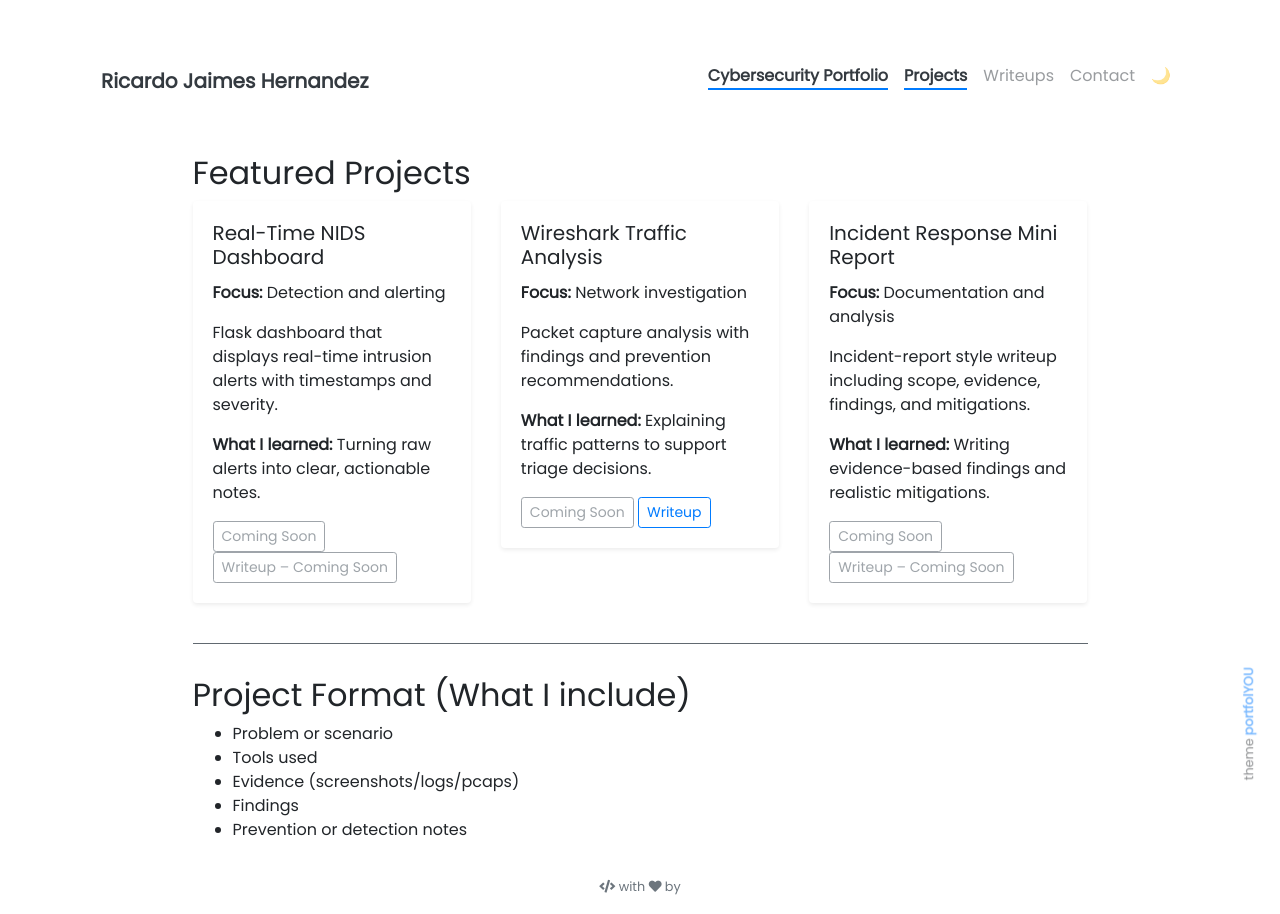
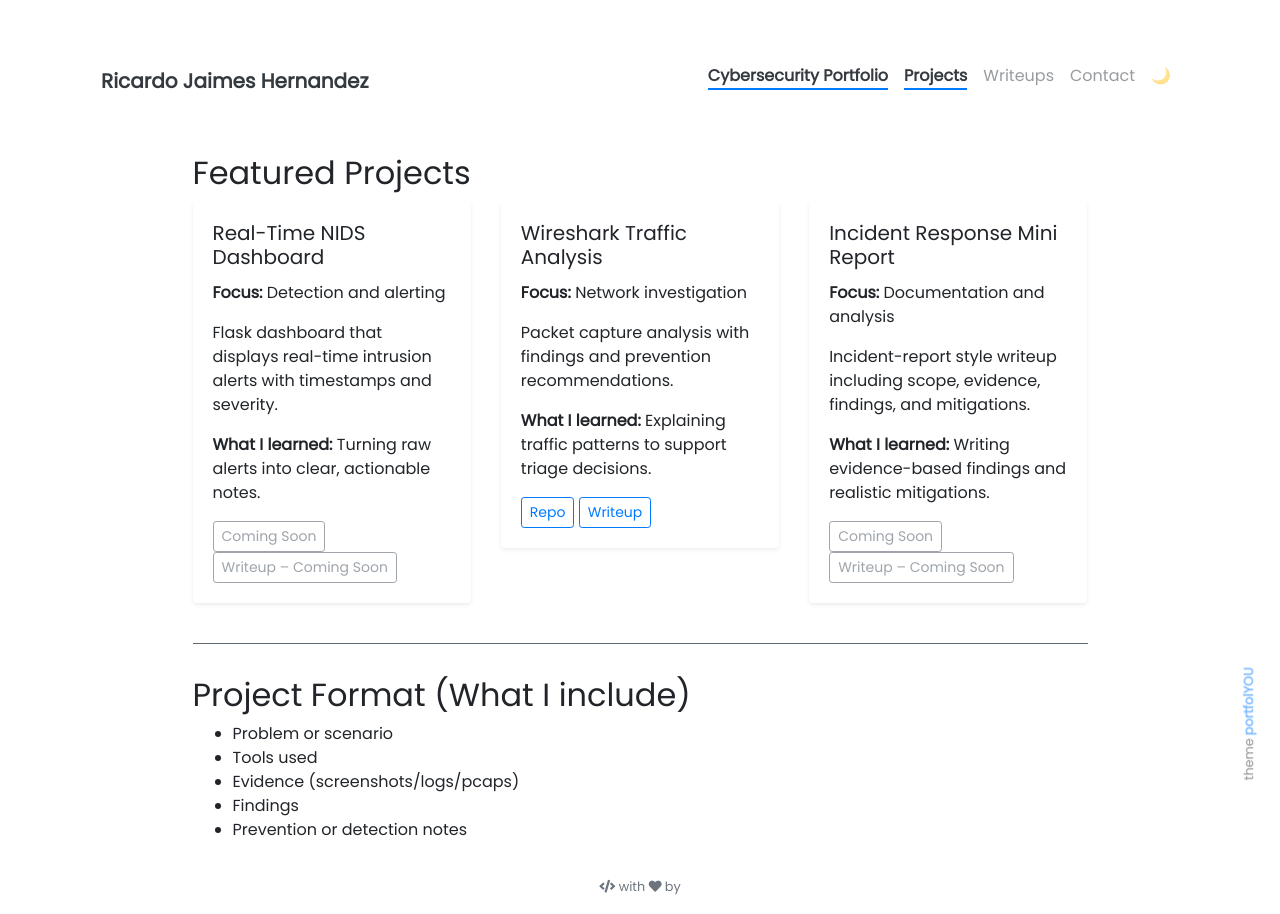
Before and after one commit to RickJaimesDez/RickJaimesDez.github.io, a Jekyll site: the page built from projects.md, in a window 1280 px wide. Built offline with Jekyll 4.4.1, drawn with Linux system fonts in a browser that asks for light colours.

Commit message:
Update projects.md

```diff
--- a/projects.md
+++ b/projects.md
@@ -29,7 +29,7 @@ weight: 10
         <p class="card-text"><b>Focus:</b> Network investigation</p>
         <p class="card-text">Packet capture analysis with findings and prevention recommendations.</p>
         <p class="card-text"><b>What I learned:</b> Explaining traffic patterns to support triage decisions.</p>
-        <span class="btn btn-outline-secondary btn-sm disabled">Coming Soon</span>
+        <a class="btn btn-outline-primary btn-sm" href="https://github.com/RickJaimesDez/soc-network-traffic-investigation">Repo</a>
         <a class="btn btn-outline-primary btn-sm" href="/writeups/network-traffic-investigation/">Writeup</a>
       </div>
     </div>
```
